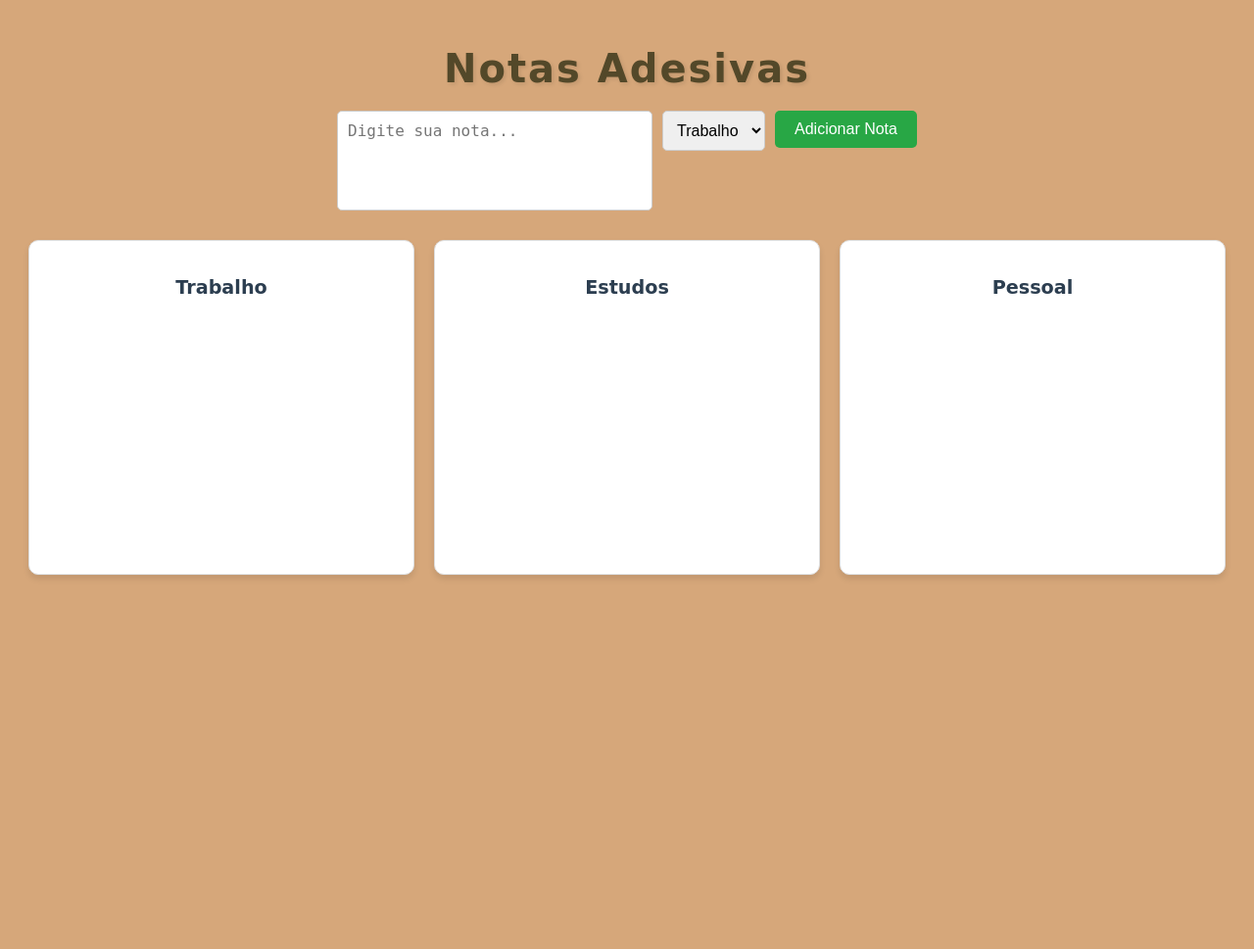
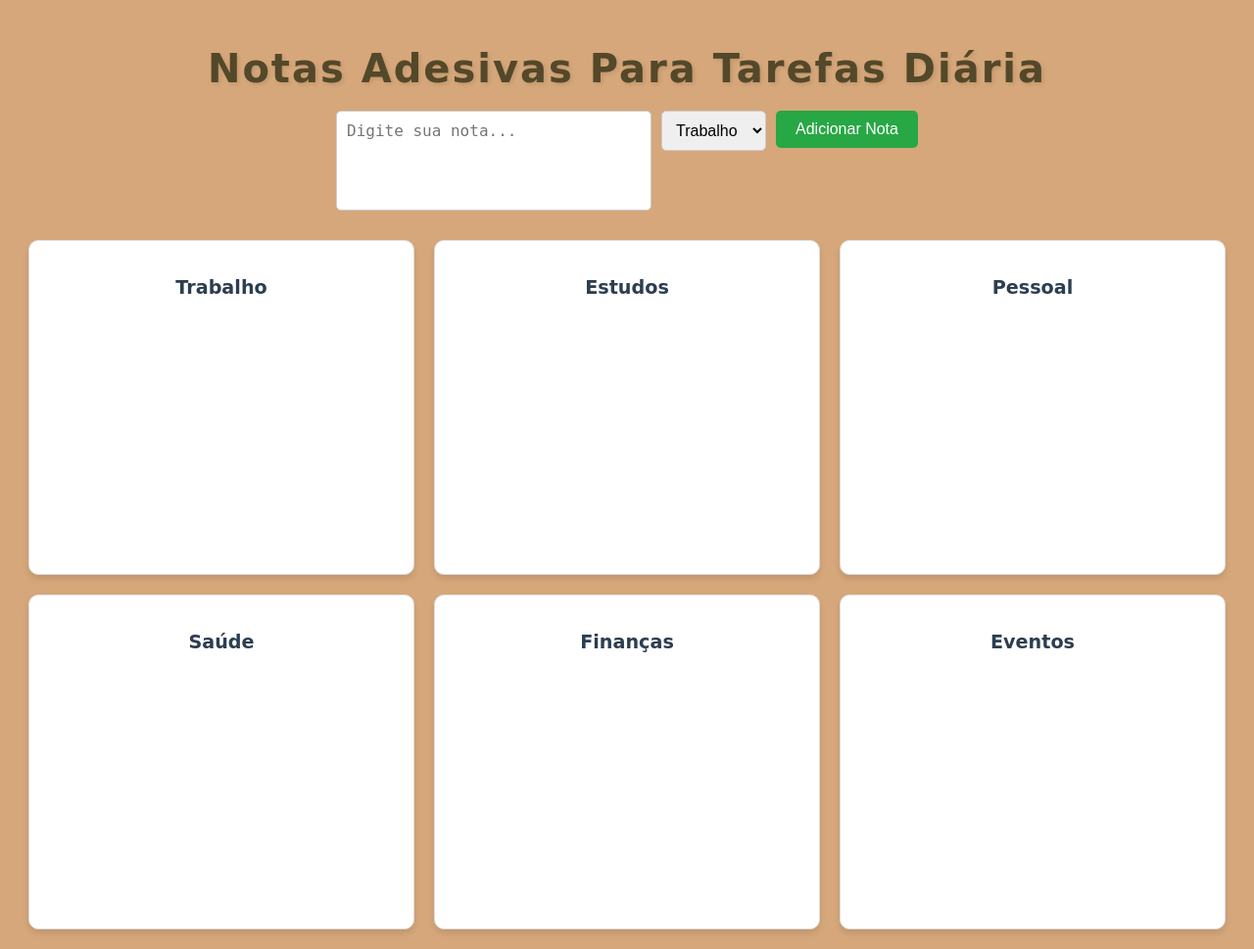
Before and after one commit to Rosicre/StickNotesApp, a Flask app: page / in a window 1280 px wide. Shown: the whole page at 98% size. Before the commit the page ends 590 px from the top, so only its background shows below. Run offline with Flask 3, Linux system fonts and the light colour scheme; data that the repository does not hold is empty; parts of the project's set-up code (start-up, migrations or seed data) failed here and were passed over.

Commit message:
feat: modifica layout na página inicial

```diff
--- a/templates/index.html
+++ b/templates/index.html
@@ -10,7 +10,7 @@
     />
   </head>
   <body>
-    <h1>Notas Adesivas</h1>
+    <h1>Notas Adesivas Para Tarefas Diária</h1>
 
     <div class="input-container">
       <textarea id="note-input" placeholder="Digite sua nota..."></textarea>
@@ -18,6 +18,9 @@
         <option value="Trabalho">Trabalho</option>
         <option value="Estudos">Estudos</option>
         <option value="Pessoal">Pessoal</option>
+        <option value="Saúde">Saúde</option>
+        <option value="Finanças">Finanças</option>
+        <option value="Eventos">Eventos</option>
       </select>
       <button id="add-note-btn">Adicionar Nota</button>
     </div>
@@ -35,6 +38,18 @@
         <h2>Pessoal</h2>
         <div class="note-list"></div>
       </div>
+      <div class="tick" id="saude-notes" data-category="Saúde">
+        <h2>Saúde</h2>
+        <div class="note-list"></div>
+      </div>
+      <div class="tick" id="finance-notes" data-category="Finanças">
+        <h2>Finanças</h2>
+        <div class="note-list"></div>
+      </div>
+      <div class="tick" id="evento-notes" data-category="Eventos">
+        <h2>Eventos</h2>
+        <div class="note-list"></div>
+      </div>
     </div>
 
     <script src="{{ url_for('static', filename='js/script.js') }}"></script>
```
